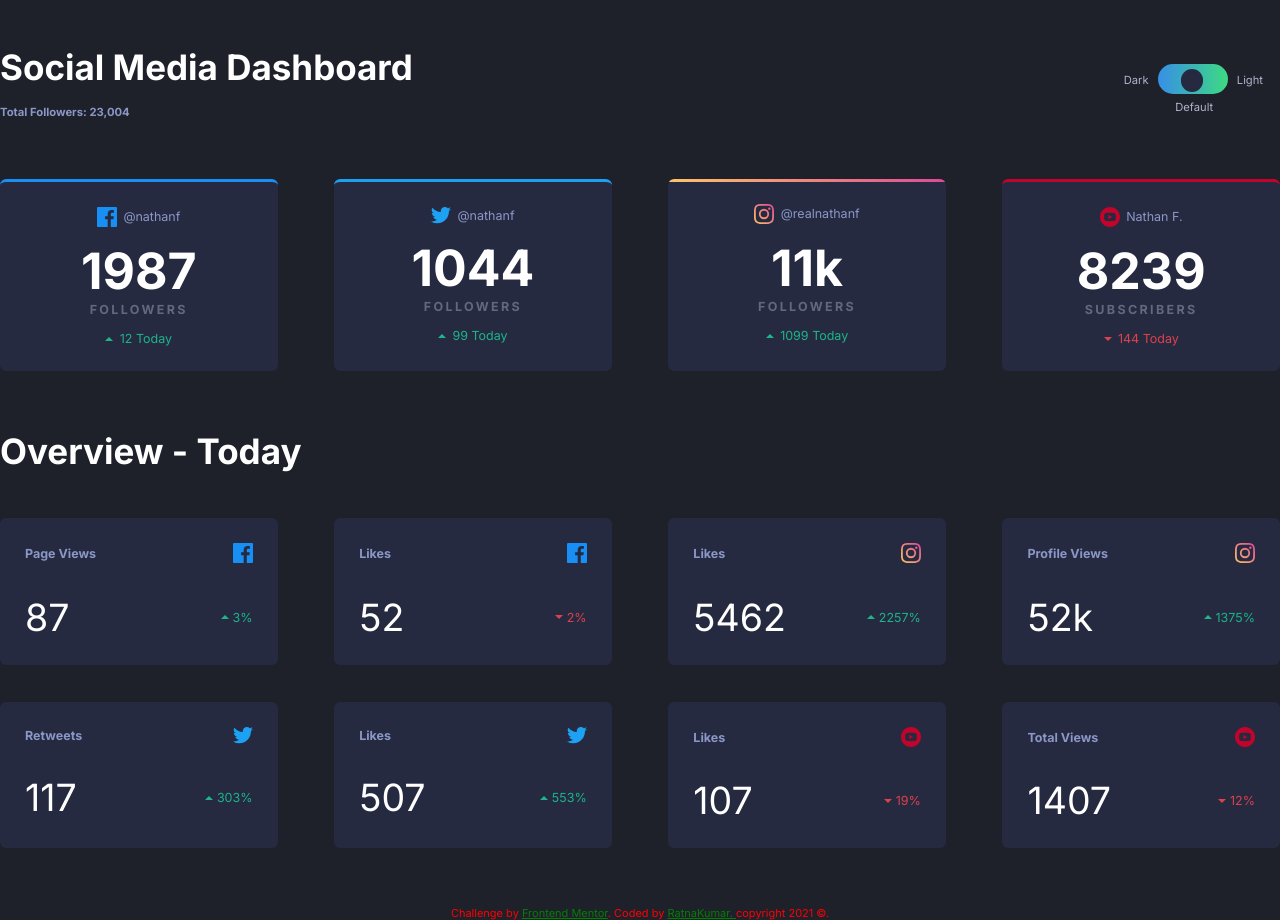
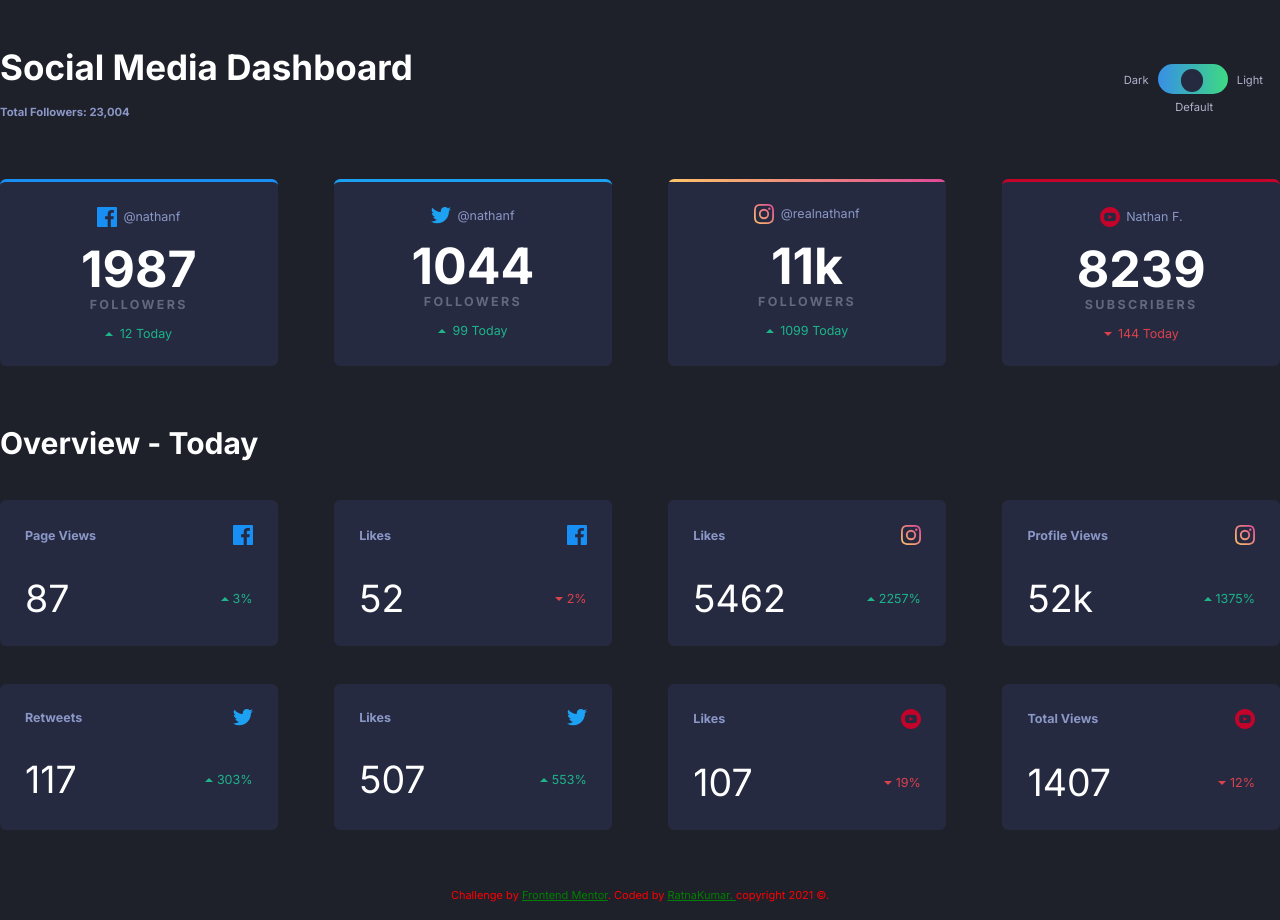
Before and after one commit to rks1995/fem-drkLt-toggle, a website: page index.html in a window 1280 px wide. Drawn offline with Linux system fonts and the light colour scheme.

Commit message:
update html issues

```diff
--- a/app/scss/components/card.scss
+++ b/app/scss/components/card.scss
@@ -3,7 +3,7 @@
 .cards {
   display: flex;
   flex-wrap: wrap;
-  justify-content: center;
+  justify-content: ce;
   gap: rem(30);
   @include breakpoints(medium) {
     justify-content: space-between;
@@ -32,7 +32,9 @@
   &__followers {
     margin: rem(10) 0;
     &--number {
+      display: block;
       font-size: rem(40);
+      font-weight: 700;
       margin-bottom: rem(-3);
     }
     &--text {
--- a/index.html
+++ b/index.html
@@ -59,7 +59,7 @@
           <span class="card__username">@nathanf</span>
         </div>
         <div class="card__followers">
-          <h1 class="card__followers--number">1987</h1>
+          <span class="card__followers--number">1987</span>
           <span class="card__followers--text">Followers</span>
         </div>
         <div class=" card__count card__profile__flex">
@@ -73,7 +73,7 @@
           <span class="card__username">@nathanf</span>
         </div>
         <div class="card__followers">
-          <h1 class="card__followers--number">1044</h1>
+          <span class="card__followers--number">1044</span>
           <span class="card__followers--text">Followers</span>
         </div>
         <div class=" card__count card__profile__flex">
@@ -87,7 +87,7 @@
           <span class="card__username">@realnathanf</span>
         </div>
         <div class="card__followers">
-          <h1 class="card__followers--number">11k</h1>
+          <span class="card__followers--number">11k</span>
           <span class="card__followers--text">Followers</span>
         </div>
         <div class=" card__count card__profile__flex">
@@ -101,7 +101,7 @@
           <span class="card__username">Nathan F.</span>
         </div>
         <div class="card__followers">
-          <h1 class="card__followers--number">8239</h1>
+          <span class="card__followers--number">8239</span>
           <span class="card__followers--text">Subscribers</span>
         </div>
         <div class=" card__count card__profile__flex">
@@ -111,7 +111,7 @@
       </div>
     </section>
     <section class="container cards">
-      <h1 class="heading-two">Overview - Today</h1>
+      <h2 class="heading-two">Overview - Today</h2>
       <div class="cards">
         <div class="card">
           <div class="card-overview">
@@ -224,7 +224,7 @@
 
   <div class="attribution">
     Challenge by <a href="https://www.frontendmentor.io?ref=challenge" target="_blank">Frontend Mentor</a>.
-    Coded by <a href="#">RatnaKumar. </a>copyright 2021 &copy;.
+    Coded by <a href="#">RatnaKumar. </a><span>copyright 2021 &copy;</span>.
   </div>
 
 </body>
```
Also changed, not shown: dist/style.css, 1 other file.
